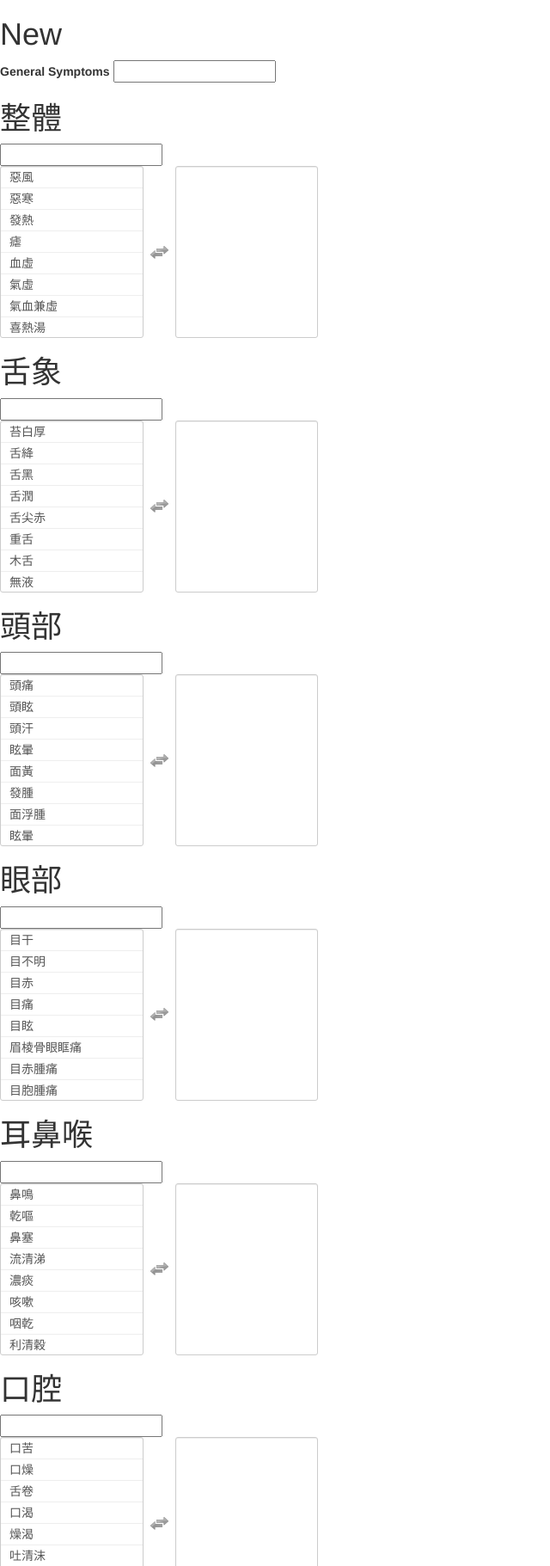
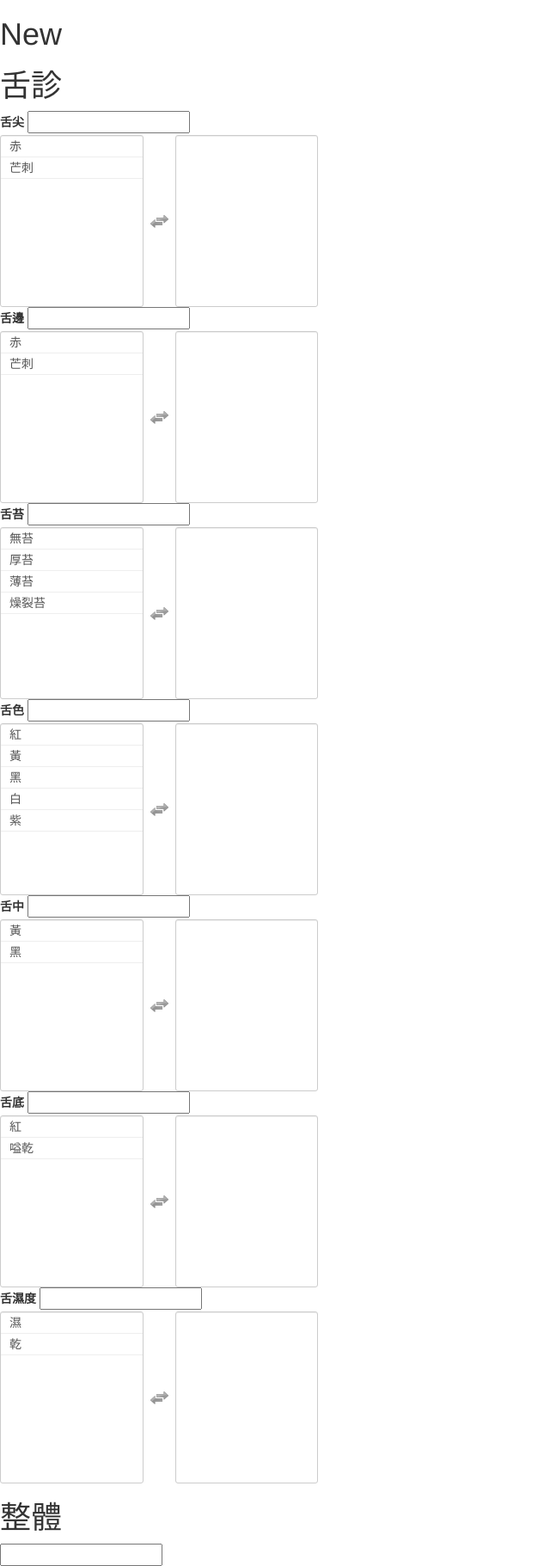
Before and after one commit to YanyangChen/CMdiagnose, a Django app: page /CMdiagnose/create1/ in a window 1280 px wide. Shown: the top 1821 px of the page at 86% size, without its empty margins (0-640 px from the left). Run offline with Django 3.2, Linux system fonts and the light colour scheme; some libraries are stand-ins or nearby versions.

Commit message:
added tongue checking

```diff
--- a/mysite/CMdiagnose/templates/CMdiagnose/newdetail.html
+++ b/mysite/CMdiagnose/templates/CMdiagnose/newdetail.html
@@ -19,8 +19,63 @@
 
 <form action="{% url 'CMdiagnose:new' %}" method="post">
 {% csrf_token %}
-<label>General Symptoms</label>
-<input type="text" name="general" value=""><br>
+<!-- <label>General Symptoms</label>
+<input type="text" name="general" value=""><br> -->
+<h1>舌診</h1>
+<label>舌尖</label>
+<input type="text" id="t_tipt" name="t_tipt" value=""><br>
+<select multiple='multiple' class='callbacks' name="t_tip">
+    <option value=red>赤</option>
+    <option value=burr>芒刺</option>
+</select>
+<!-- <label>舌根</label>
+<input type="text" id="t_roott" name="t_roott" value=""><br>
+<select multiple='multiple' class='callbacks' name="t_root"></select>
+</select> -->
+<label>舌邊</label>
+<input type="text" id="t_sidet" name="t_sidet" value=""><br>
+<select multiple='multiple' class='callbacks' name="t_side">
+    <option value=red>赤</option>
+    <option value=burr>芒刺</option>
+</select>
+<label>舌苔</label>
+<input type="text" id="t_furt" name="t_furt" value=""><br>
+<select multiple='multiple' class='callbacks' name="t_fur">
+    <option value=none>無苔</option>
+    <option value=thick>厚苔</option>
+    <option value=thin>薄苔</option>
+    <option value=crack>燥裂苔</option>
+</select>
+<label>舌色</label>
+<input type="text" id="t_colort" name="t_colort" value=""><br>
+<select multiple='multiple' class='callbacks' name="t_color">
+    <option value=red>紅</option>
+    <option value=yellow>黃</option>
+    <option value=black>黑</option>
+    <option value=white>白</option>
+    <option value=purple>紫</option>
+</select>
+<label>舌中</label>
+<input type="text" id="t_middlet" name="t_middlet" value=""><br>
+<select multiple='multiple' class='callbacks' name="t_middle">
+    <option value=yellow>黃</option>
+    <option value=black>黑</option>
+</select>
+<label>舌底</label>
+<input type="text" id="t_bottomt" name="t_bottomt" value=""><br>
+<select multiple='multiple' class='callbacks' name="t_bottom">
+    <option value=red>紅</option>
+    <option value=dry>嗌乾</option>
+</select>
+<label>舌濕度</label>
+<input type="text" id="t_moisturet" name="t_moisturet" value=""><br>
+<select multiple='multiple' class='callbacks' name="t_moisture">
+    <option value=moist>濕</option>
+    <option value=dry>乾</option>
+</select>
+
+
+
 <h1>整體</h1>
 <input type="text" id="wholet" name="wholet" value=""><br>
   <select multiple='multiple' class='callbacks' name="whole">
@@ -88,7 +143,7 @@
     <select multiple='multiple' class='callbacks' name="pulse">
   </select> -->
 
-<h1>舌象</h1>
+<!-- <h1>舌象</h1>
   <input type="text" id="tongue_t" name="tongue_t" value=""><br>
 
     <select multiple='multiple' class='callbacks' name="tongue_">
@@ -101,7 +156,7 @@
         <option value=木舌>木舌</option>
         <option value=無液>無液</option>
         <option value=舌苔薄黃>舌苔薄黃</option>
-  </select>
+  </select> -->
 
 <h1>頭部</h1>
 <input type="text" id="headt" name="headt" value=""><br>
@@ -390,6 +445,63 @@
   <script src="{% static 'CMdiagnose/multi-select/js/jquery.multi-select.js' %}"></script>
   <script type="text/javascript">
   // run pre selected options
+
+  $(".callbacks[name=t_tip]").multiSelect({
+  afterSelect: function(values){
+    alert("Select value: "+values);
+    document.getElementById("t_tipt").value += values + "," ;
+  }
+});
+
+$(".callbacks[name=t_root]").multiSelect({
+  afterSelect: function(values){
+    alert("Select value: "+values);
+    document.getElementById("t_roott").value += values + "," ;
+  }
+});
+
+$(".callbacks[name=t_side]").multiSelect({
+  afterSelect: function(values){
+    alert("Select value: "+values);
+    document.getElementById("t_sidet").value += values + "," ;
+  }
+});
+
+$(".callbacks[name=t_fur]").multiSelect({
+  afterSelect: function(values){
+    alert("Select value: "+values);
+    document.getElementById("t_furt").value += values + "," ;
+  }
+});
+
+$(".callbacks[name=t_color]").multiSelect({
+  afterSelect: function(values){
+    alert("Select value: "+values);
+    document.getElementById("t_colort").value += values + "," ;
+  }
+});
+
+$(".callbacks[name=t_middle]").multiSelect({
+  afterSelect: function(values){
+    alert("Select value: "+values);
+    document.getElementById("t_middlet").value += values + "," ;
+  }
+});
+
+$(".callbacks[name=t_bottom]").multiSelect({
+  afterSelect: function(values){
+    alert("Select value: "+values);
+    document.getElementById("t_bottomt").value += values + "," ;
+  }
+});
+
+$(".callbacks[name=t_moisture]").multiSelect({
+  afterSelect: function(values){
+    alert("Select value: "+values);
+    document.getElementById("t_moisturet").value += values + "," ;
+  }
+});
+
   $(".callbacks[name=whole]").multiSelect({
   afterSelect: function(values){
     alert("Select value: "+values);
@@ -411,12 +523,12 @@
     }
   });
 
-  $(".callbacks[name=tongue_]").multiSelect({
-  afterSelect: function(values){
-    alert("Select value: "+values);
-    document.getElementById("tongue_t").value += values + "," ;
-  }
-});
+//   $(".callbacks[name=tongue_]").multiSelect({
+//   afterSelect: function(values){
+//     alert("Select value: "+values);
+//     document.getElementById("tongue_t").value += values + "," ;
+//   }
+// });
 
   $(".callbacks[name=mouth]").multiSelect({
   afterSelect: function(values){
--- a/mysite/CMdiagnose/views.py
+++ b/mysite/CMdiagnose/views.py
@@ -54,12 +54,10 @@ def tell(request, person_id):
 
 def newPerson(request):
     b=Body()
-    b.general=request.POST['general']
-    b.head=''
-    b.head += request.POST['headt']
-    b.general += b.head
+    b.general=''
+    b.general += request.POST['headt']
     b.general += request.POST['wholet']
-    b.general += request.POST['tongue_t']
+    # b.general += request.POST['tongue_t']
     b.general += request.POST['eyet']
     b.general += request.POST['entt']
     b.general += request.POST['neckt']
@@ -72,8 +70,26 @@ def newPerson(request):
     b.general += request.POST['sleept']
     b.save()
     t=Tongue(body=b)
+
+
+    #get tongue symptoms
+    t.tip += request.POST['t_tipt']
+    # t.root += request.POST['t_roott']
+    t.side += request.POST['t_sidet']
+    t.fur += request.POST['t_furt']
+    t.color += request.POST['t_colort']
+    t.moisture += request.POST['t_moisturet']
+    t.middle += request.POST['t_middlet']
+    t.bottom += request.POST['t_bottomt']
+
+    t_result=''
+    t_result=t.check_()
+
+    #get body symptoms
+
+
     t.save()
-    the_person = Person(body=b,tongue=t)
+
     try:
 
         the_person = Person(body=b,tongue=t)
@@ -87,8 +103,10 @@ def newPerson(request):
         })
     else:
         print (the_person.body.general)
+
         caselist=Cases.objects.all()
         the_person.body.result=''
+        the_person.body.result=t_result
         for case in caselist:
             case.case_check(the_person.body)
         the_person.body.save()
```
Also changed, not shown: mysite/CMdiagnose/models.py (+21 -19 lines), mysite/db.sqlite3.
